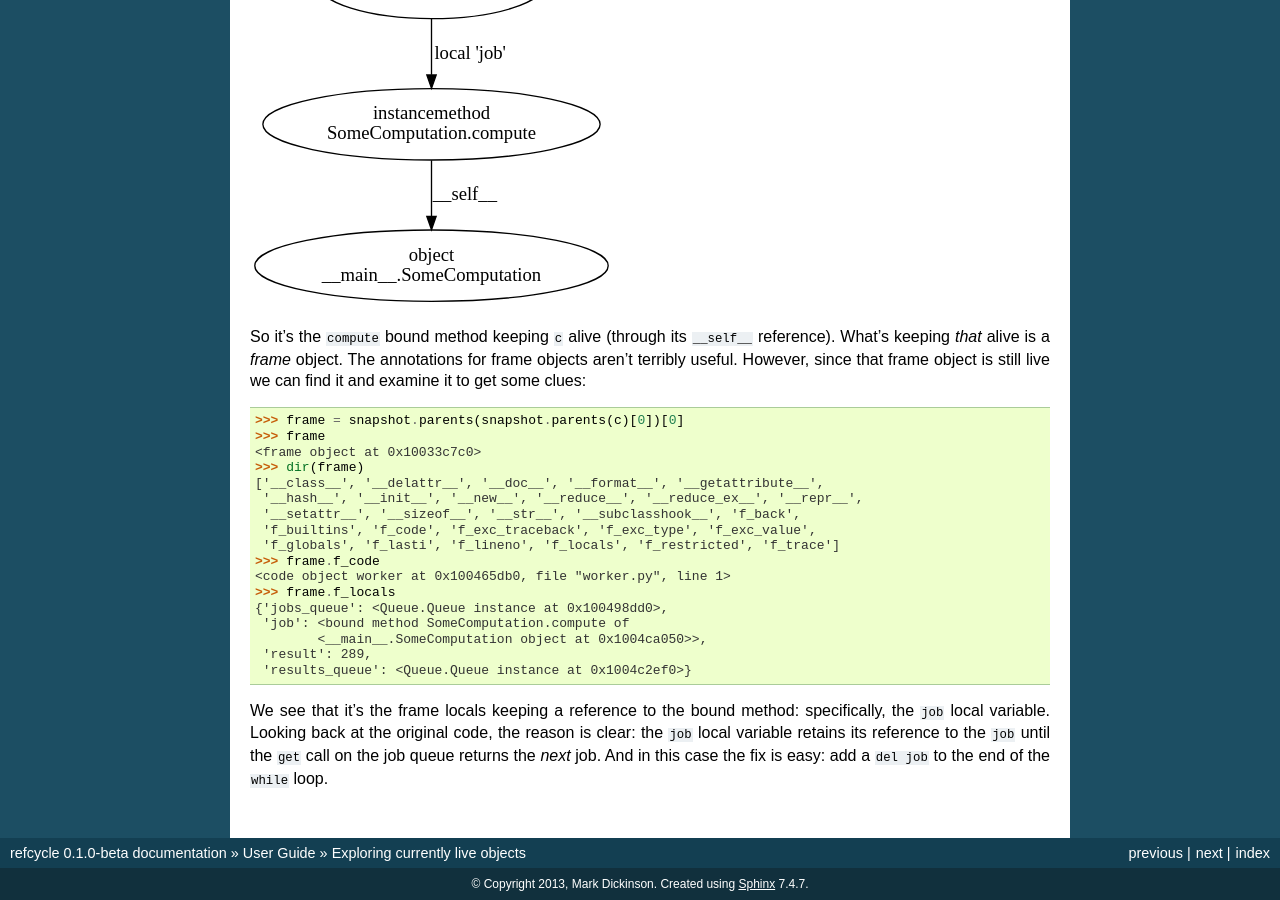
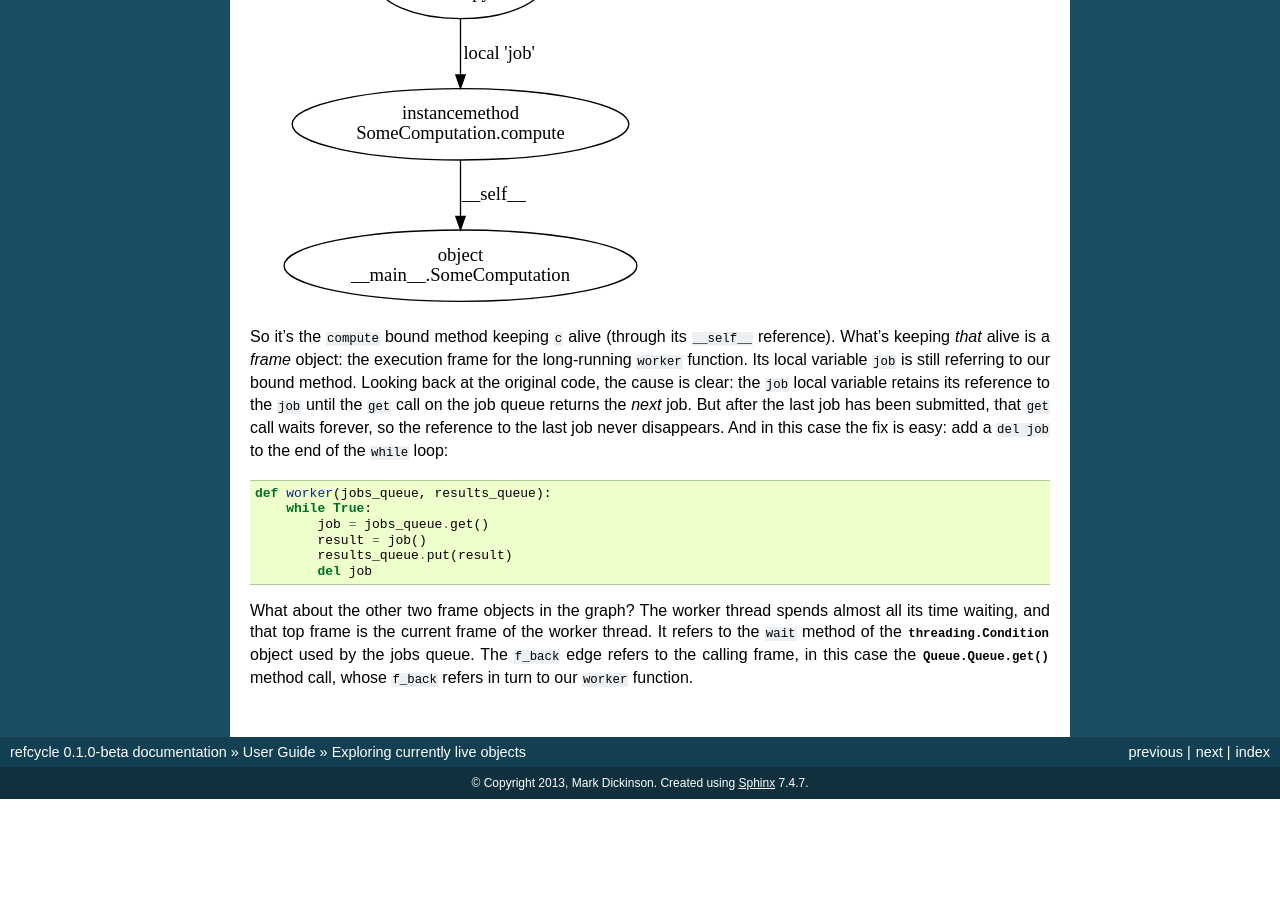
Before and after one commit to mdickinson/refcycle, a Sphinx documentation site: the page built from docs/source/guide/snapshot.rst, in a window 1280 px wide and 900 px high, scrolled down 1967 px. Built offline with Sphinx 7.4.7, drawn with Linux system fonts in a browser that asks for light colours; after the commit the page ends 2766 px from its top, so only the background shows below that.

Commit message:
Update docs.

```diff
--- a/docs/source/guide/images/worker.py
+++ b/docs/source/guide/images/worker.py
@@ -41,3 +41,7 @@ snapshot = refcycle.snapshot()
 c = next(c for c in snapshot if isinstance(c, SomeComputation))
 
 snapshot.ancestors(c).export_image('computations.svg')
+
+frame = snapshot.parents(snapshot.parents(c)[0])[0]
+print repr(frame.f_code)
+print repr(frame.f_locals)
--- a/docs/source/guide/snapshot.rst
+++ b/docs/source/guide/snapshot.rst
@@ -97,33 +97,28 @@ This gives the following rather simple graph:
 .. image:: images/computations.svg
 
 So it's the ``compute`` bound method keeping ``c`` alive (through its
-``__self__`` reference).  What's keeping *that* alive is a *frame* object.  The
-annotations for frame objects aren't terribly useful.  However, since that
-frame object is still live we can find it and examine it to get some clues::
+``__self__`` reference).  What's keeping *that* alive is a *frame* object: the
+execution frame for the long-running ``worker`` function.  Its local variable
+``job`` is still referring to our bound method.  Looking back at the original
+code, the cause is clear: the ``job`` local variable retains its reference to
+the ``job`` until the ``get`` call on the job queue returns the *next* job.
+But after the last job has been submitted, that ``get`` call waits forever, so
+the reference to the last job never disappears.  And in this case the fix is
+easy: add a ``del job`` to the end of the ``while`` loop::
 
-    >>> frame = snapshot.parents(snapshot.parents(c)[0])[0]
-    >>> frame
-    <frame object at 0x10033c7c0>
-    >>> dir(frame)
-    ['__class__', '__delattr__', '__doc__', '__format__', '__getattribute__',
-     '__hash__', '__init__', '__new__', '__reduce__', '__reduce_ex__', '__repr__',
-     '__setattr__', '__sizeof__', '__str__', '__subclasshook__', 'f_back',
-     'f_builtins', 'f_code', 'f_exc_traceback', 'f_exc_type', 'f_exc_value',
-     'f_globals', 'f_lasti', 'f_lineno', 'f_locals', 'f_restricted', 'f_trace']
-    >>> frame.f_code
-    <code object worker at 0x100465db0, file "worker.py", line 1>
-    >>> frame.f_locals
-    {'jobs_queue': <Queue.Queue instance at 0x100498dd0>,
-     'job': <bound method SomeComputation.compute of
-            <__main__.SomeComputation object at 0x1004ca050>>,
-     'result': 289,
-     'results_queue': <Queue.Queue instance at 0x1004c2ef0>}
+    def worker(jobs_queue, results_queue):
+        while True:
+            job = jobs_queue.get()
+            result = job()
+            results_queue.put(result)
+            del job
 
-We see that it's the frame locals keeping a reference to the bound method:
-specifically, the ``job`` local variable.  Looking back at the original code,
-the reason is clear: the ``job`` local variable retains its reference to the
-``job`` until the ``get`` call on the job queue returns the *next* job.  And in
-this case the fix is easy: add a ``del job`` to the end of the ``while`` loop.
+What about the other two frame objects in the graph?  The worker thread spends
+almost all its time waiting, and that top frame is the current frame of the
+worker thread.  It refers to the ``wait`` method of the
+:py:class:`threading.Condition` object used by the jobs queue.  The ``f_back``
+edge refers to the calling frame, in this case the :py:meth:`Queue.Queue.get`
+method call, whose ``f_back`` refers in turn to our ``worker`` function.
 
 
 .. |ObjectGraph| replace:: :class:`~refcycle.object_graph.ObjectGraph`
```
Also changed, not shown: docs/source/guide/images/computations.svg.
